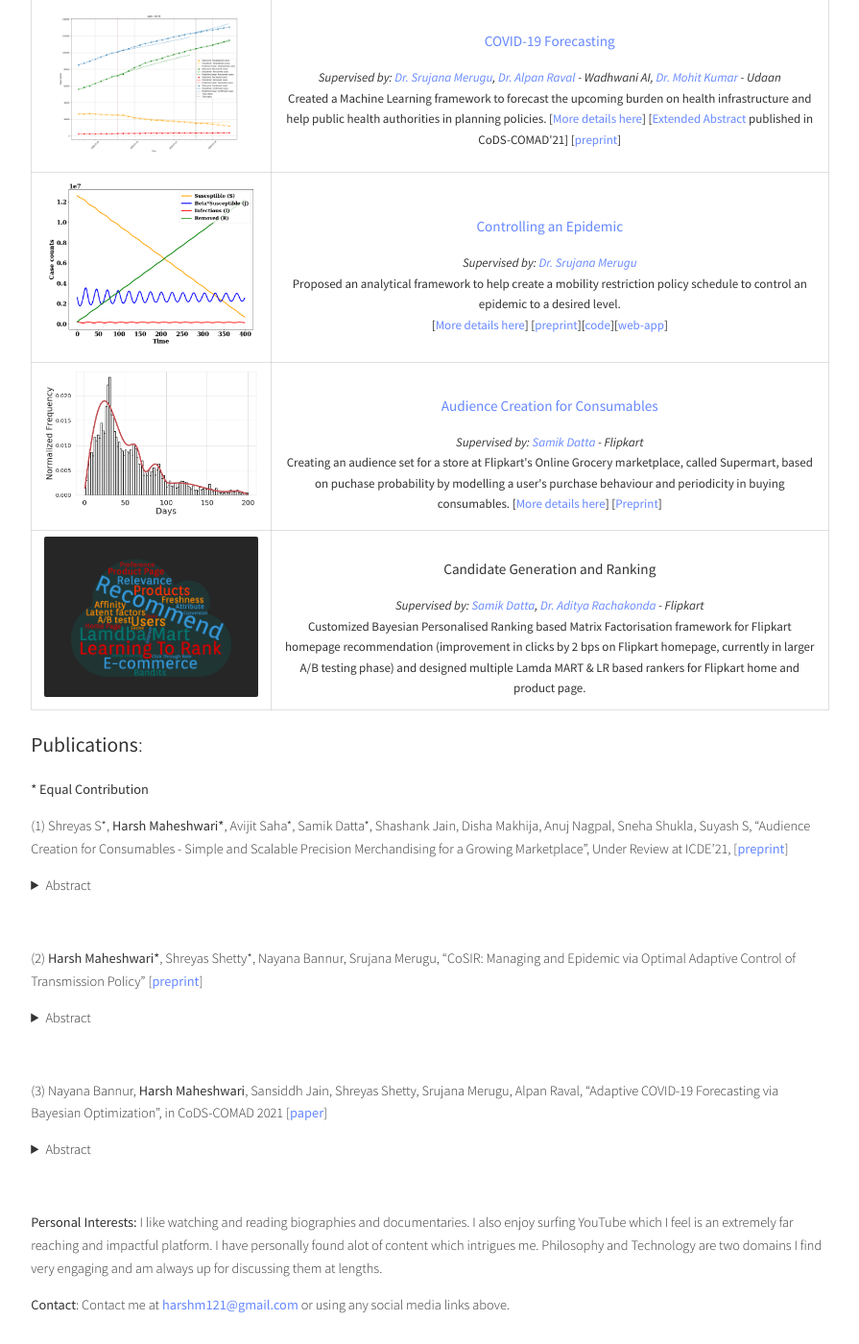
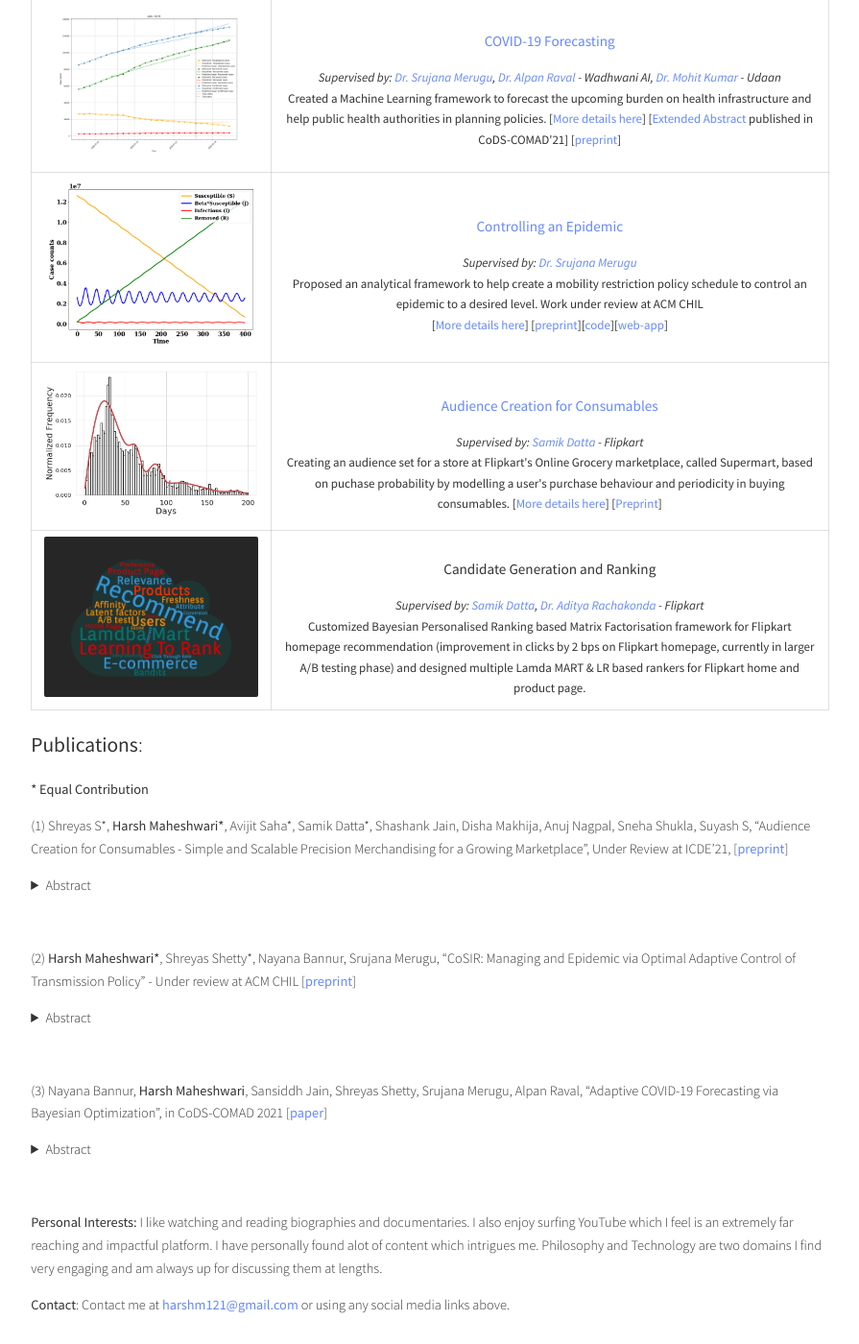
Before and after one commit to harshm121/portfolio-old, a Jekyll site: the page built from index.md, in a window 1280 px wide and 1400 px high, scrolled down 1231 px. Shown: the whole window at 96% size, without its empty margins (192-1087 px from the left). Built offline with Jekyll 4.4.1, drawn with Linux system fonts in a browser that asks for light colours; a style sheet for code colours, icons or effects is not loaded.

Commit message:
Update index.md

```diff
--- a/index.md
+++ b/index.md
@@ -59,7 +59,7 @@ Created a Machine Learning framework to forecast the upcoming burden on health i
   <tr>
     <th width="30%"><a href="https://harshm121.github.io/Projects/cosir/"><img src="https://harshm121.github.io/Projects/cosir.png" alt="CoSIR Model" width="100%"></a></th>
 	<th width="70%"><h3><b><a href="https://harshm121.github.io/Projects/cosir/">Controlling an Epidemic</a></b></h3> <font size="2.2"><i><h8> Supervised by:  <a href="https://www.linkedin.com/in/srujana-merugu-a7243819/">Dr. Srujana Merugu</a> </h8></i></font><br>
-Proposed an analytical framework to help create a mobility restriction policy schedule to control an epidemic to a desired level. <br>[<a href="https://harshm121.github.io/Projects/cosir/">More details here</a>] [<a href="https://www.medrxiv.org/content/10.1101/2020.11.10.20211995v1">preprint</a>][<a href="https://github.com/dsindiavscovid/sir-control/tree/master">code</a>][<a href="http://cosir.herokuapp.com/">web-app</a>] </th>
+Proposed an analytical framework to help create a mobility restriction policy schedule to control an epidemic to a desired level. Work under review at ACM CHIL<br>[<a href="https://harshm121.github.io/Projects/cosir/">More details here</a>] [<a href="https://www.medrxiv.org/content/10.1101/2020.11.10.20211995v1">preprint</a>][<a href="https://github.com/dsindiavscovid/sir-control/tree/master">code</a>][<a href="http://cosir.herokuapp.com/">web-app</a>] </th>
   </tr>
 
 
@@ -92,7 +92,7 @@ Creating an audience set for a store at Flipkart's Online Grocery marketplace, c
 </details>
 <br>
 
-(2) **Harsh Maheshwari\***, Shreyas Shetty\*, Nayana Bannur, Srujana Merugu, "CoSIR: Managing and Epidemic via Optimal Adaptive Control of Transmission Policy" \[[preprint](https://www.medrxiv.org/content/10.1101/2020.11.10.20211995v1)\]
+(2) **Harsh Maheshwari\***, Shreyas Shetty\*, Nayana Bannur, Srujana Merugu, "CoSIR: Managing and Epidemic via Optimal Adaptive Control of Transmission Policy" - Under review at ACM CHIL \[[preprint](https://www.medrxiv.org/content/10.1101/2020.11.10.20211995v1)\]
 <details><summary>Abstract</summary>
 <div>
 <p style="background-color:#ffffcc;">
```
